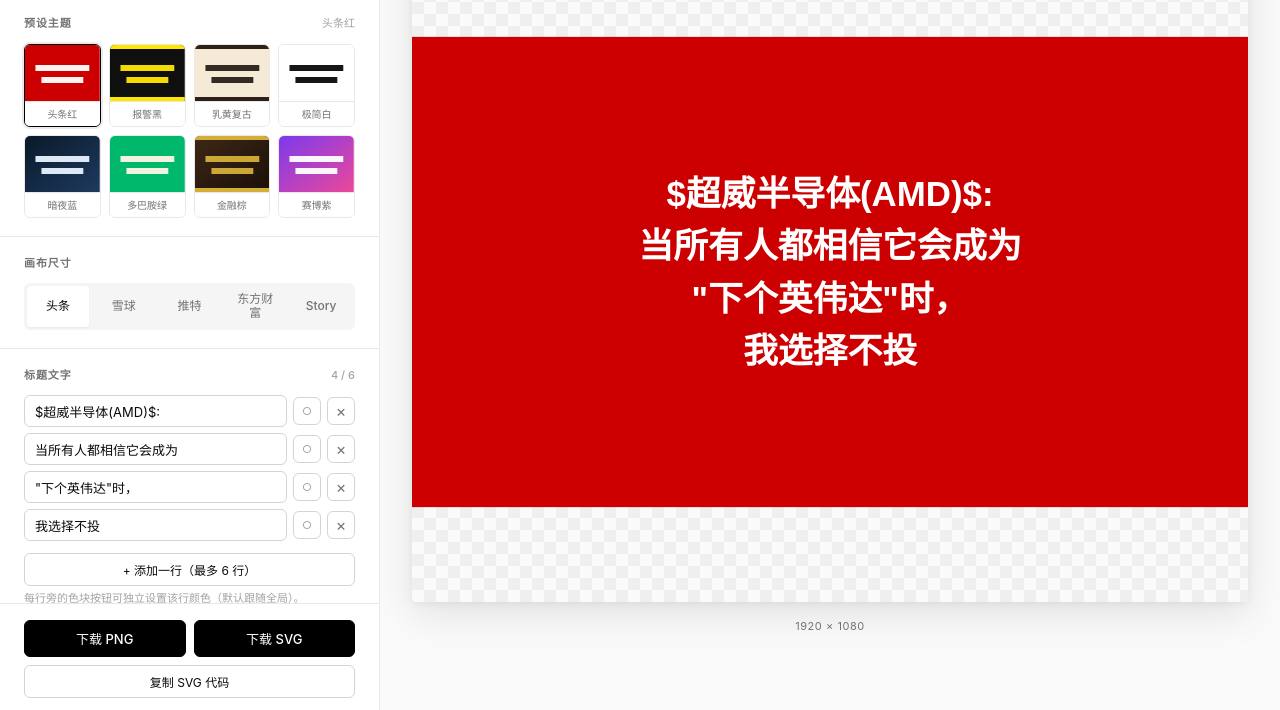
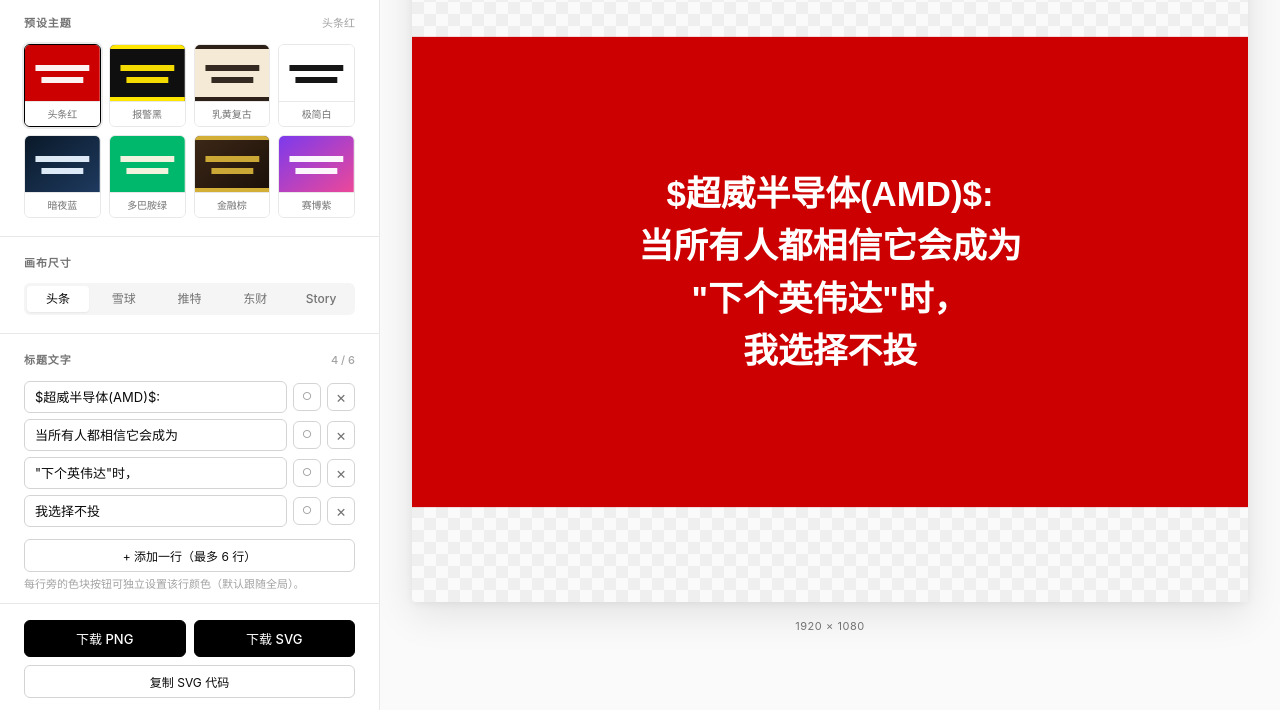
Before and after one commit to ShepherdLoveYou/titleGenerator, a plain HTML site: page index.html in a window 1280 px wide. Shown: the part 90-800 px from the top of the page. Drawn offline with Linux system fonts and the light colour scheme.

Commit message:
Calibrate canvas sizes to platform recommendations
- Toutiao: 1920x1080 (video/article cover standard)
- Xueqiu: 1280x720 (no official spec, community 16:9 baseline)
- Twitter X: 1200x675 (official in-feed recommended size, no crop)
- EastMoney: 1080x608 (compact 16:9 article banner)
- Story: 1080x1920 (IG/Snap/Video Channel standard 9:16)

Shortened EastMoney label to 东财 so 5 chips fit cleanly in 380px panel.

```diff
--- a/index.html
+++ b/index.html
@@ -725,9 +725,9 @@
 
   const SIZES = {
     toutiao:   { w: 1920, h: 1080, label: '头条' },
-    xueqiu:    { w: 1200, h: 675,  label: '雪球' },
-    twitter:   { w: 1600, h: 900,  label: '推特' },
-    eastmoney: { w: 1080, h: 608,  label: '东方财富' },
+    xueqiu:    { w: 1280, h: 720,  label: '雪球' },
+    twitter:   { w: 1200, h: 675,  label: '推特' },
+    eastmoney: { w: 1080, h: 608,  label: '东财' },
     story:     { w: 1080, h: 1920, label: 'Story' },
   };
 
```
